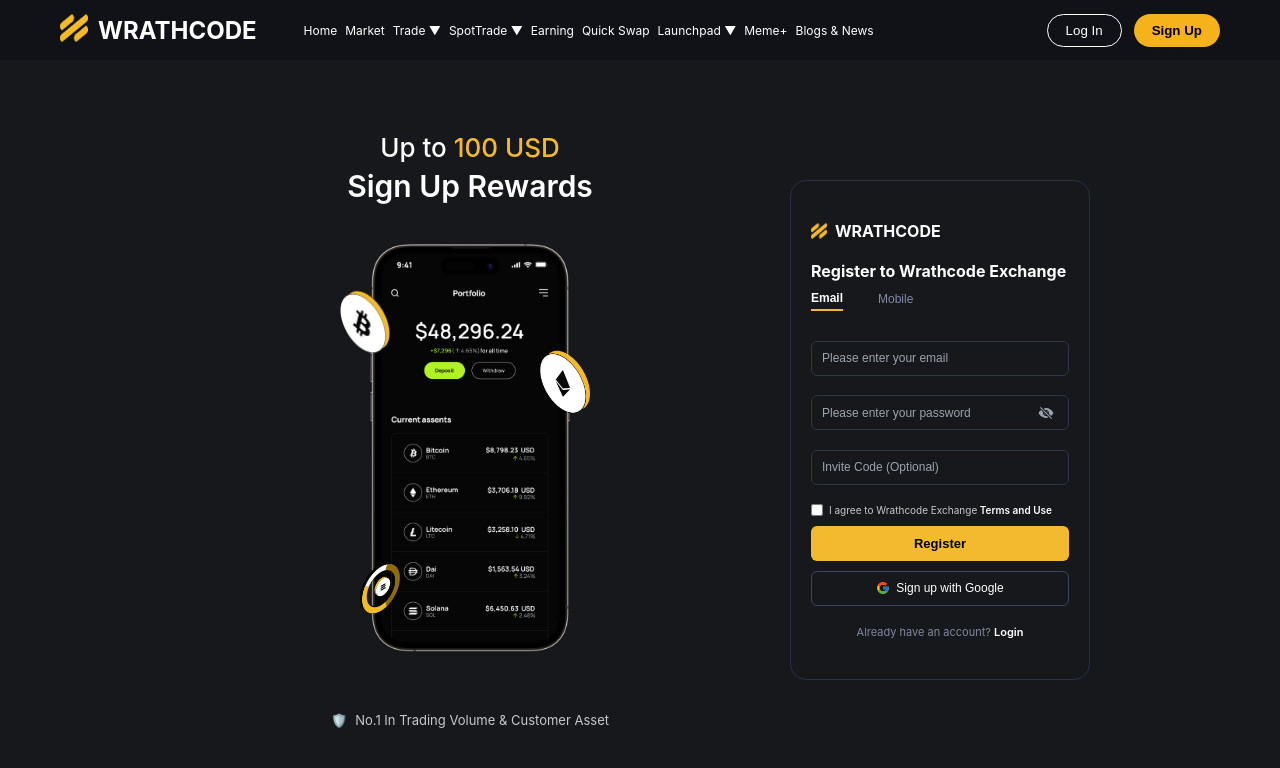
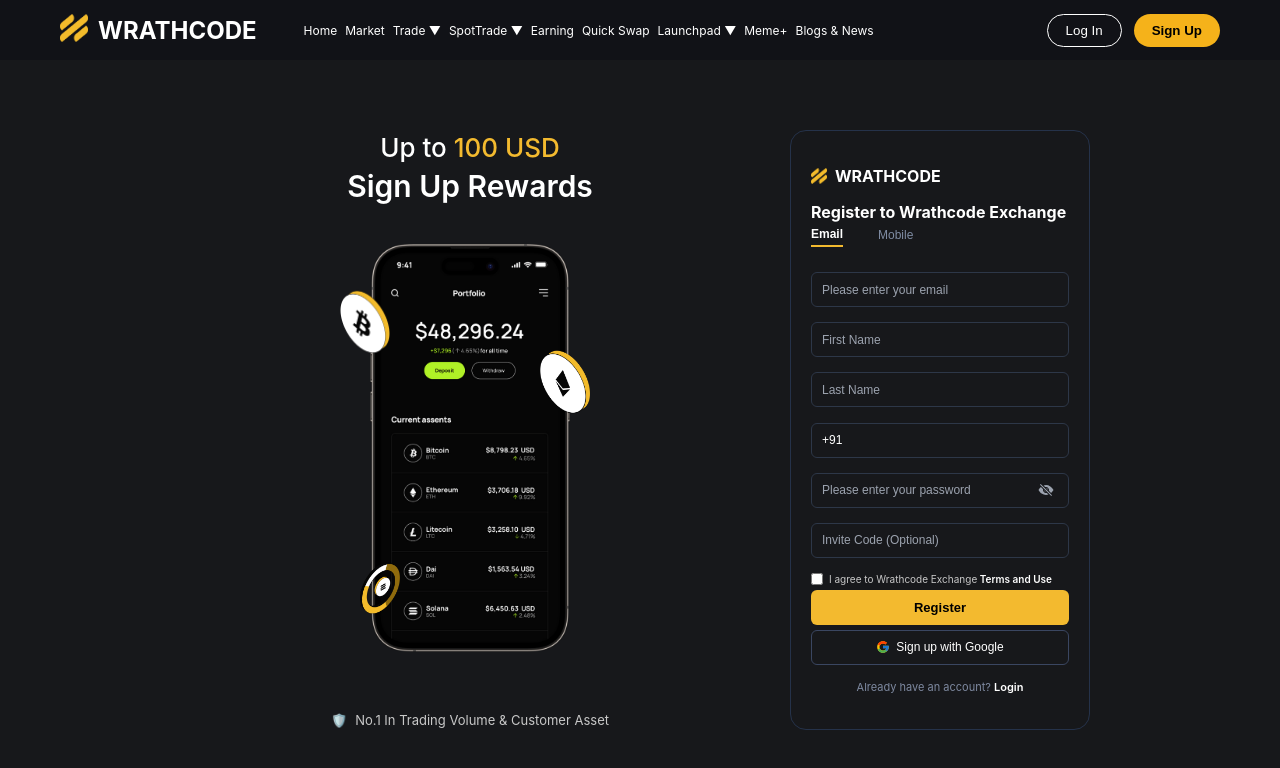
Before and after one commit to Ashwani-Wrathcode/DemoWrathcodeExchange, a React (Create React App) app: page /SignUp in a window 1280 px wide. Shown: the top 768 px of the page. Built offline with nearby package versions, Linux system fonts and the light colour scheme.

Commit message:
signUp chages

```diff
--- a/src/Apis/ApiConfig/ApiEndpoints.js
+++ b/src/Apis/ApiConfig/ApiEndpoints.js
@@ -1,4 +1,4 @@
-const appUrl = 'https://backend.demoexchange.wrathcode.com/v1'
+const appUrl = 'https://backend.zillionexchange.com/v1'
 
 
 export const ApiConfig = {
--- a/src/Components/Auth/SignUp.css
+++ b/src/Components/Auth/SignUp.css
@@ -99,7 +99,7 @@
 .register-form {
     width: 100%;
     max-width: 300px;
-    height: 500px;
+    height: 600px;
     background: #17181b;
     border: 1px solid #25324a;
     border-radius: 16px;
--- a/src/Components/Auth/SignUp.js
+++ b/src/Components/Auth/SignUp.js
@@ -13,7 +13,7 @@
 import decorationSide from "../../Icon/decorationSide.png";
 import decorationImage from "../../Icon/decorationImage.png";
 import AuthService from "../../Apis/AuthServices/AuthService";
-
+import { buildSignupPayload } from "./signupPayload";
 
 function SignUp() {
 
@@ -27,6 +27,9 @@
     const [mobile, setMobile] = useState("");
     const [password, setPassword] = useState("");
     const [inviteCode, setInviteCode] = useState("");
+    const [firstName, setFirstName] = useState("");
+    const [lastName, setLastName] = useState("");
+    const [countryCode, setCountryCode] = useState("+91");
     const [checked, setChecked] = useState(false);
 
 
@@ -69,12 +72,21 @@
                 return;
             }
 
-            const payload = {
-                email: activeTab === "email" ? email : "",
-                mobile: activeTab === "mobile" ? mobile : "",
+            if (!checked) {
+                toast.warning("Please accept the terms and conditions");
+                return;
+            }
+
+            const payload = buildSignupPayload({
+                activeTab,
+                email,
+                mobile,
                 password,
                 inviteCode,
-            };
+                firstName,
+                lastName,
+                countryCode,
+            });
 
             const response = await AuthService.SignUp(payload);
 
@@ -231,6 +243,33 @@
                         </div>
                     )}
 
+                    <div className="form-group">
+                        <input
+                            type="text"
+                            placeholder="First Name"
+                            value={firstName}
+                            onChange={(e) => setFirstName(e.target.value)}
+                        />
+                    </div>
+
+                    <div className="form-group">
+                        <input
+                            type="text"
+                            placeholder="Last Name"
+                            value={lastName}
+                            onChange={(e) => setLastName(e.target.value)}
+                        />
+                    </div>
+
+                    <div className="form-group">
+                        <input
+                            type="text"
+                            placeholder="Country Code"
+                            value={countryCode}
+                            onChange={(e) => setCountryCode(e.target.value)}
+                        />
+                    </div>
+
                     {/* Password */}
                     <div className="form-group password-group">
                         <input
--- /dev/null
+++ b/src/Components/Auth/signupPayload.js
@@ -0,0 +1,20 @@
+export const buildSignupPayload = ({
+  activeTab,
+  email,
+  mobile,
+  password,
+  inviteCode,
+  firstName = "",
+  lastName = "",
+  countryCode = "+91",
+}) => ({
+  email: activeTab === "email" ? email : "",
+  mobile: activeTab === "mobile" ? mobile : "",
+  mobileNumber: activeTab === "mobile" ? mobile : "",
+  password,
+  referral_code: inviteCode || "",
+  token: "",
+  country_code: countryCode,
+  firstName,
+  lastName,
+});
```
Also changed, not shown: 1 other file (tests, documents, lock files or other folders).
